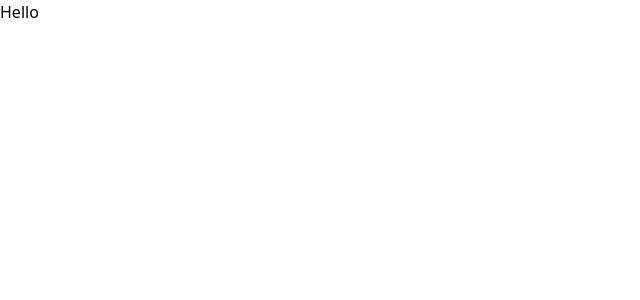
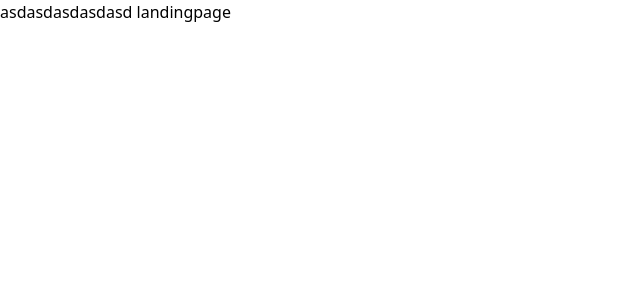
Before and after one commit to criticalzero123/constrade-web-client, a React (Create React App) app: page / in a window 1280 px wide. Shown: the top 300 px of the page, without its empty margins (0-640 px from the left). Built offline with nearby package versions, Linux system fonts and the light colour scheme.

Commit message:
Setting up react-router

```diff
--- a/package.json
+++ b/package.json
@@ -8,6 +8,8 @@
     "@testing-library/user-event": "^13.5.0",
     "react": "^18.2.0",
     "react-dom": "^18.2.0",
+    "react-router": "^6.9.0",
+    "react-router-dom": "^6.9.0",
     "react-scripts": "5.0.1",
     "web-vitals": "^2.1.4"
   },
--- a/src/App.js
+++ b/src/App.js
@@ -1,8 +1,13 @@
+import { Route, Routes } from "react-router";
+import DiscoverPage from "./pages/discover/DiscoverPage";
+import LandingPage from "./pages/landingpage/LandingPage";
+
 function App() {
   return (
-    <div>
-      <p>Hello</p>
-    </div>
+    <Routes>
+      <Route element={<LandingPage />} path="/" />
+      <Route element={<DiscoverPage />} path="/discover" />
+    </Routes>
   );
 }
 
--- a/src/index.js
+++ b/src/index.js
@@ -2,10 +2,11 @@ import React from "react";
 import ReactDOM from "react-dom/client";
 import "./index.css";
 import App from "./App";
+import { BrowserRouter } from "react-router-dom";
 
 const root = ReactDOM.createRoot(document.getElementById("root"));
 root.render(
-  <React.StrictMode>
+  <BrowserRouter>
     <App />
-  </React.StrictMode>
+  </BrowserRouter>
 );
--- /dev/null
+++ b/src/pages/discover/DiscoverPage.jsx
@@ -0,0 +1,7 @@
+import React from "react";
+
+const DiscoverPage = () => {
+  return <div>asdasdsd</div>;
+};
+
+export default DiscoverPage;
--- /dev/null
+++ b/src/pages/landingpage/LandingPage.jsx
@@ -0,0 +1,7 @@
+import React from "react";
+
+const LandingPage = () => {
+  return <div>asdasdasdasdasd landingpage</div>;
+};
+
+export default LandingPage;
```
Also changed, not shown: 1 other file (tests, documents, lock files or other folders).
